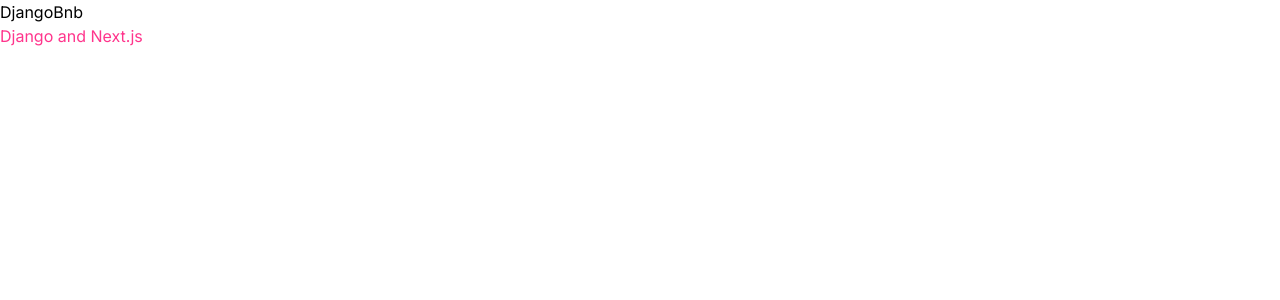
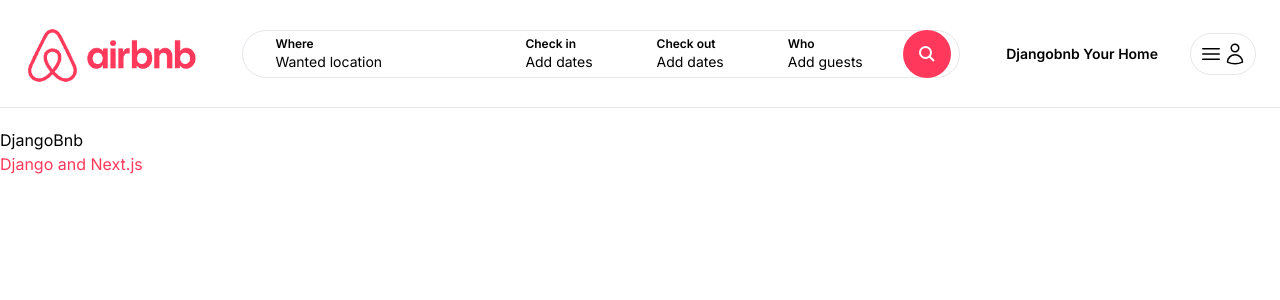
Before and after one commit to etukle/djangobnb-fe, a Next.js app: page / in a window 1280 px wide. Shown: the top 300 px of the page. Built offline with nearby package versions, Linux system fonts and the light colour scheme.

Commit message:
Implements Navbar

```diff
--- /dev/null
+++ b/app/components/navbar/AddPropertyButton.tsx
@@ -0,0 +1,9 @@
+const AddPropertyButton = () => {
+  return (
+    <div className='p-2 cursor-pointer text-sm font-semibold rounded-full hover:bg-gray-200'>
+      Djangobnb Your Home
+    </div>
+  )
+}
+
+export default AddPropertyButton
--- /dev/null
+++ b/app/components/navbar/Navbar.tsx
@@ -0,0 +1,36 @@
+import Link from 'next/link'
+import Image from 'next/image'
+
+import SearchFilters from './SearchFilters'
+import UserNav from './UserNav'
+import AddPropertyButton from './AddPropertyButton'
+
+const Navbar = () => {
+  return (
+    <nav className='w-full fixed top-0 left-0 py-6 border-b bg-white z-10'>
+      <div className='max-w-[1500px] mx-auto px-6'>
+        <div className='flex justify-between items-center'>
+          <Link href='/'>
+            <Image
+              src='/logo.png'
+              alt='DjangoBnb Logo'
+              width={180}
+              height={38}
+            />
+          </Link>
+
+          <div className='flex space-x-6'>
+            <SearchFilters />
+          </div>
+
+          <div className='flex items-center space-x-6'>
+            <AddPropertyButton />
+            <UserNav />
+          </div>
+        </div>
+      </div>
+    </nav>
+  )
+}
+
+export default Navbar
--- /dev/null
+++ b/app/components/navbar/SearchFilters.tsx
@@ -0,0 +1,56 @@
+const SearchFilters = () => {
+  return (
+    <div className='h-[48px] lg:h-[64] flex flex-row items-center justify-between border rounded-full'>
+      <div className='hidden lg:block'>
+        <div className='flex flex-row items-center justify-between'>
+          <div className='cursor-pointer w-[250px] h-[48px] lg:h-[64] px-8 flex flex-col justify-center rounded-full hover:bg-gray-100'>
+            <p className='text-xs font-semibold'>Where</p>
+            <p className='text-sm'>Wanted location</p>
+          </div>
+
+          <div className='cursor-pointer h-[48px] lg:h-[64] px-8 flex flex-col justify-center rounded-full hover:bg-gray-100'>
+            <p className='text-xs font-semibold'>Check in</p>
+            <p className='text-sm'>Add dates</p>
+          </div>
+
+          <div className='cursor-pointer h-[48px] lg:h-[64] px-8 flex flex-col justify-center rounded-full hover:bg-gray-100'>
+            <p className='text-xs font-semibold'>Check out</p>
+            <p className='text-sm'>Add dates</p>
+          </div>
+
+          <div className='cursor-pointer h-[48px] lg:h-[64] px-8 flex flex-col justify-center rounded-full hover:bg-gray-100'>
+            <p className='text-xs font-semibold'>Who</p>
+            <p className='text-sm'>Add guests</p>
+          </div>
+        </div>
+      </div>
+
+      <div className='p-2'>
+        <div className='cursor-pointer p-2 lg:p-4 bg-airbnb hover:bg-airbnb-dark transition rounded-full text-white'>
+          <svg
+            viewBox='0 0 32 32'
+            style={{
+              display: 'block',
+              fill: 'none',
+              height: '16px',
+              width: '16px',
+              stroke: 'currentColor',
+              strokeWidth: 4,
+              overflow: 'visible',
+            }}
+            aria-hidden='true'
+            role='presentation'
+            focusable='false'
+          >
+            <path
+              fill='none'
+              d='M13 24a11 11 0 1 0 0-22 11 11 0 0 0 0 22zm8-3 9 9'
+            ></path>
+          </svg>
+        </div>
+      </div>
+    </div>
+  )
+}
+
+export default SearchFilters
--- /dev/null
+++ b/app/components/navbar/UserNav.tsx
@@ -0,0 +1,37 @@
+const UserNav = () => {
+  return (
+    <div className='p-2 relative inline-block border rounded-full'>
+      <button className='flex items-center'>
+        <svg
+          fill='none'
+          viewBox='0 0 24 24'
+          strokeWidth='1.5'
+          stroke='currentColor'
+          className='w-6 h-6'
+        >
+          <path
+            strokeLinecap='round'
+            strokeLinejoin='round'
+            d='M3.75 6.75h16.5M3.75 12h16.5m-16.5 5.25h16.5'
+          />
+        </svg>
+
+        <svg
+          fill='none'
+          viewBox='0 0 24 24'
+          strokeWidth='1.5'
+          stroke='currentColor'
+          className='w-6 h-6'
+        >
+          <path
+            strokeLinecap='round'
+            strokeLinejoin='round'
+            d='M15.75 6a3.75 3.75 0 1 1-7.5 0 3.75 3.75 0 0 1 7.5 0ZM4.501 20.118a7.5 7.5 0 0 1 14.998 0A17.933 17.933 0 0 1 12 21.75c-2.676 0-5.216-.584-7.499-1.632Z'
+          />
+        </svg>
+      </button>
+    </div>
+  )
+}
+
+export default UserNav
--- a/app/layout.tsx
+++ b/app/layout.tsx
@@ -1,6 +1,7 @@
 import type { Metadata } from 'next'
 import { Inter } from 'next/font/google'
 import './globals.css'
+import Navbar from './components/navbar/Navbar'
 
 const inter = Inter({ subsets: ['latin'] })
 
@@ -16,7 +17,10 @@
 }>) {
   return (
     <html lang='en'>
-      <body className={inter.className}>{children}</body>
+      <body className={inter.className}>
+        <Navbar />
+        <div className='pt-32'>{children}</div>
+      </body>
     </html>
   )
 }
--- a/tailwind.config.ts
+++ b/tailwind.config.ts
@@ -9,7 +9,7 @@
   theme: {
     extend: {
       colors: {
-        airbnb: '#ff358c',
+        airbnb: '#ff385c',
         'airbnb-dark': '#d50027',
       },
     },
```
Also changed, not shown: public/logo.png (added).
